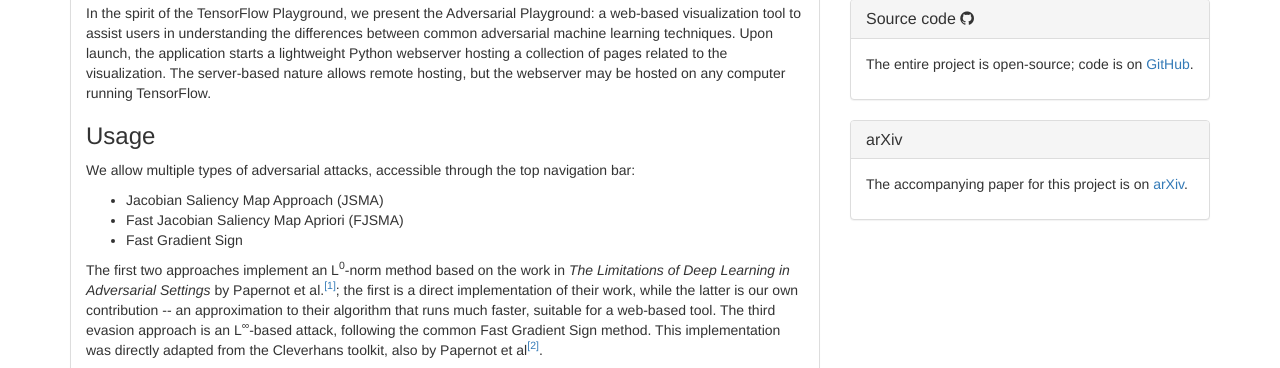
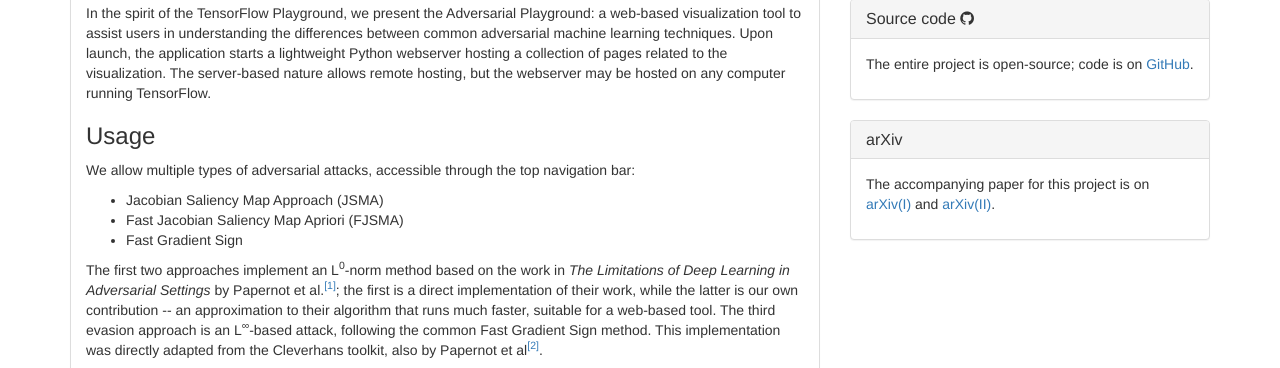
Before and after one commit to QData/AdversarialDNN-Playground, a Flask app: page / in a window 1280 px wide. Shown: the part 301-669 px from the top of the page. Run offline with Flask 2, Linux system fonts and the light colour scheme; some libraries are stand-ins or nearby versions.

Commit message:
add new arXiv info in

```diff
--- a/webapp/templates/index.html
+++ b/webapp/templates/index.html
@@ -137,7 +137,7 @@
             </div>
             <div class="panel-body">
               <p>
-                The accompanying paper for this project is on <a href="https://arxiv.org/abs/1706.01763">arXiv</a>.
+                The accompanying paper for this project is on <a href="https://arxiv.org/abs/1706.01763">arXiv(I)</a> and <a href="https://arxiv.org/abs/1708.00807">arXiv(II)</a>.
               </p>
             </div>
           </div>
```
Also changed, not shown: README.md.
